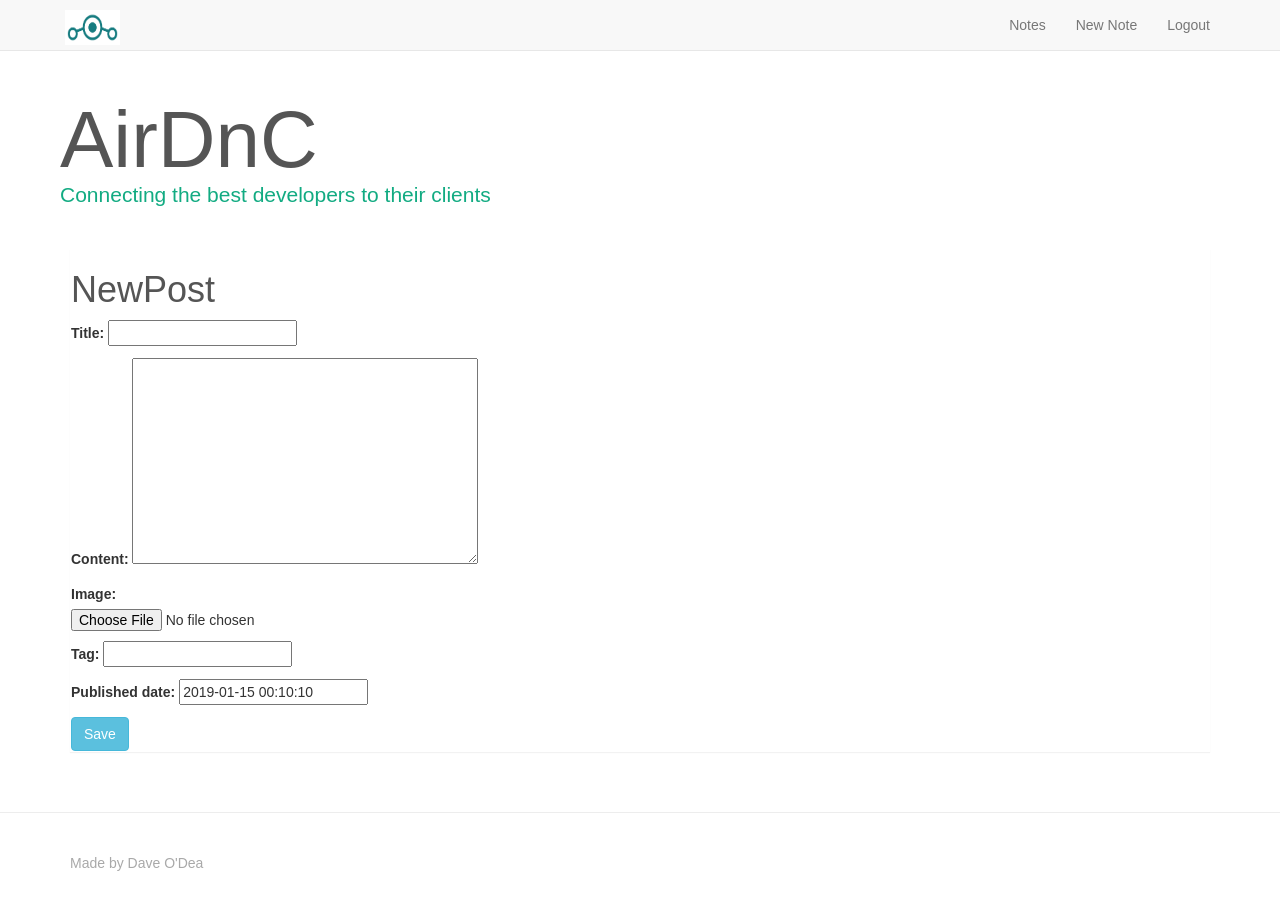
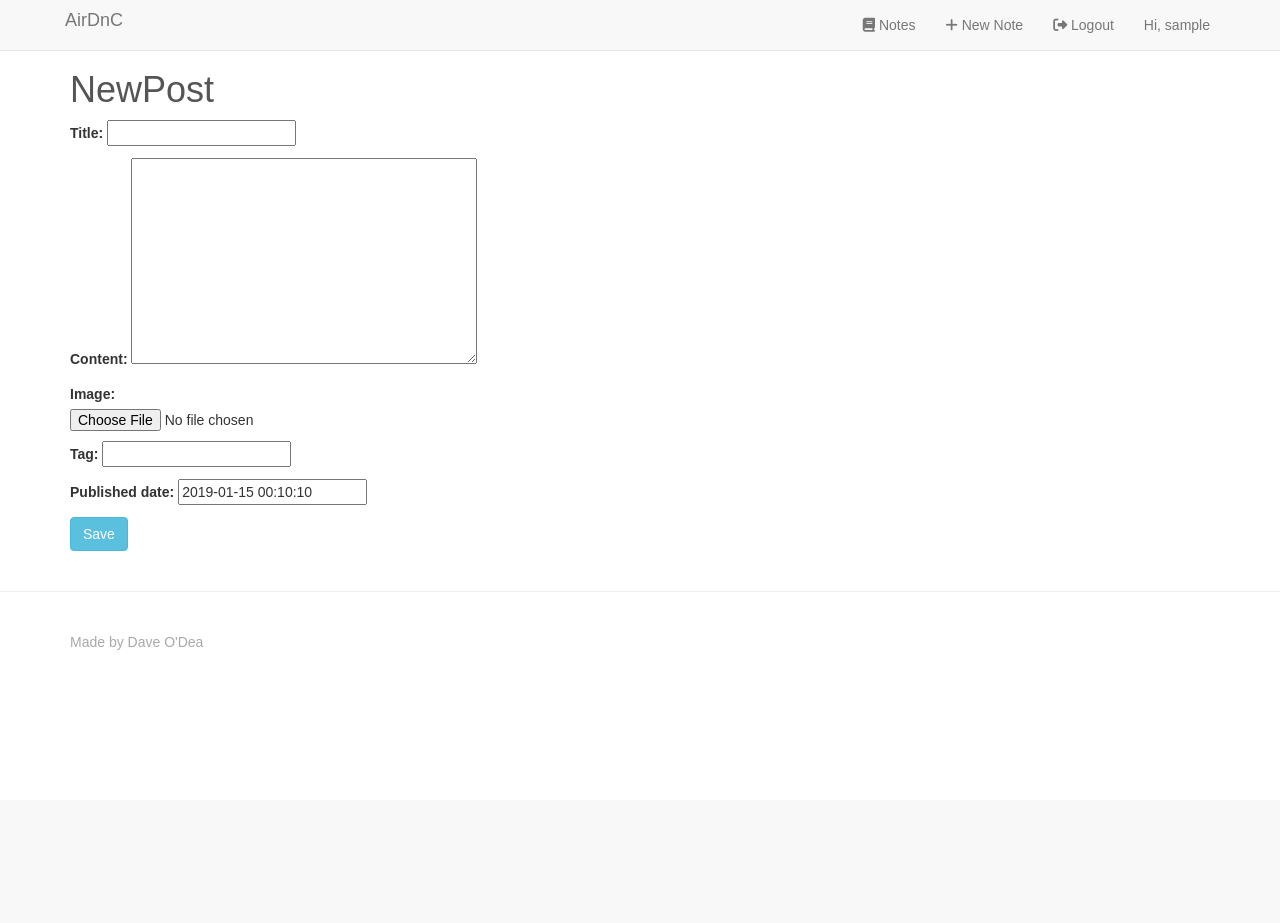
Before and after one commit to rnelliott/PyNote, a Django app: a page that uses templates/base.html in a window 1280 px wide. After the commit the page ends 650 px from the top, so only its background shows below. Run offline with Django 3.2, Linux system fonts and the light colour scheme; the visitor is signed in with stand-in values (Sample User, id 1); some libraries are stand-ins or nearby versions.

Commit message:
Project model changes

```diff
--- a/airdnc/settings.py
+++ b/airdnc/settings.py
@@ -117,7 +117,7 @@ AUTH_PASSWORD_VALIDATORS = [
     },
 ]
 
-AUTHENTICATION_BACKENDS =[
+AUTHENTICATION_BACKENDS = [
     'django.contrib.auth.backends.ModelBackend',
     'accounts.backends.CaseInsensitiveAuth'
 ]
@@ -159,6 +159,6 @@ EMAIL_PORT = 587
 CKEDITOR_UPLOAD_PATH = "uploads/"
 CKEDITOR_CONFIGS = {
     'awesome_ckeditor': {
-        'toolbar': 'Basic',
+        'toolbar': 'Full',
     },
 }
--- a/projects/models.py
+++ b/projects/models.py
@@ -1,3 +1,4 @@
+from django.contrib.auth.models import User
 from django.db import models
 from django.utils import timezone
 from ckeditor.fields import RichTextField
@@ -6,6 +7,7 @@ class Projects(models.Model):
     """
     Model for project/post by users
     """
+    author = models.ForeignKey(User, null=True, blank=True)
     title = models.CharField(max_length=200)
     # content = models.TextField()
     content = RichTextField(config_name='awesome_ckeditor')
--- a/projects/templates/projectform.html
+++ b/projects/templates/projectform.html
@@ -7,7 +7,5 @@
     {{ form.media }}
     {{ form.as_p }}
     <button type="submit" class="btn btn-info">Save</button>
-    <!-- <input type="submit"/> -->
-    <!-- {{ form | as_bootstrap }}
 </form>
 {% endblock %}
--- a/projects/templates/projects.html
+++ b/projects/templates/projects.html
@@ -8,7 +8,7 @@
         <a href="#" class="story-img">
             <img src="/media/img/profile.jpg">
         </a>
-        <p><span class="boldtext">Author:</span> Dave </p>
+        <p><span class="boldtext">Author:</span>  </p>
     </div>
     <div class="col-md-10 col-sm-9">
         <h3>{{ project.title }}</h3>
--- a/projects/views.py
+++ b/projects/views.py
@@ -39,6 +39,7 @@ def create_or_edit_project(request, pk=None):
     if request.method == 'POST':
         form = ProjectForm(request.POST, request.FILES, instance=project)
         if form.is_valid():
+            form.author = request.user
             project = form.save()
             return redirect(project_details, project.pk)
     else:
--- a/registration/password_reset_email.html
+++ b/registration/password_reset_email.html
@@ -6,7 +6,7 @@ Please go to the following page and choose a new password:
 {{ protocol }}://{{ domain }}{% url 'password_reset_confirm' uidb64=uid token=token %}
 {% endblock %}
 
-Your username, in case you've forgotten: {{ user.username }}
+Your username, in case you've not remembered, is: {{ user.username }}
 
 Thanks for using our site!
 
--- a/templates/base.html
+++ b/templates/base.html
@@ -6,10 +6,11 @@
     <meta charset="UTF-8">
     <meta name="viewport" content="width=device-width, initial-scale=1.0">
     <meta http-equiv="X-UA-Compatible" content="ie=edge">
-    <link rel="stylesheet" href="https://cdnjs.cloudflare.com/ajax/libs/bootswatch/3.3.7/cerulean/bootstrap.min.css">
+    <link rel="stylesheet" href="https://maxcdn.bootstrapcdn.com/bootstrap/3.3.7/css/bootstrap.min.css" integrity="sha384-BVYiiSIFeK1dGmJRAkycuHAHRg32OmUcww7on3RYdg4Va+PmSTsz/K68vbdEjh4u" crossorigin="anonymous">
     <link rel="stylesheet" href="{% static 'css/custom.css' %}">
     <script src="https://cdnjs.cloudflare.com/ajax/libs/jquery/3.2.1/jquery.min.js"></script>
     <script src="https://cdnjs.cloudflare.com/ajax/libs/twitter-bootstrap/3.3.7/js/bootstrap.min.js"></script>
+    <script src="https://use.fontawesome.com/d46ec8e634.js"></script>
     <title>AirDnC</title>
 </head>
 
@@ -24,23 +25,28 @@
                     <span class="icon-bar"></span>
                     <span class="icon-bar"></span>
                 </button>
-                <a class="navbar-brand" href="{% url 'get_projects' %}"><img src="/media/img/logo.png"></img></a>
+                <a class="navbar-brand" href="#">AirDnC</a>
+                <!-- <a class="navbar-brand" href="{% url 'get_projects' %}"><img src="/media/img/logo.png"></img>AirDnC</a> -->
             </div>
             <div id="navbar" class="navbar-collapse collapse">
+
                 <ul class="nav navbar-nav navbar-right">
-                    <li><a href="{% url 'get_projects' %}">Notes</a></li>
-                    <li><a href="{% url 'new_project' %}">New Note</a></li>
+                    <li><a href="{% url 'get_projects' %}"><i class="fa fa-book" aria-hidden="true"></i> Notes</a></li>
+                    <li><a href="{% url 'new_project' %}"><i class="fa fa-plus" aria-hidden="true"></i> New Note</a></li>
                     {% if user.is_authenticated %}
-                        <li><a href="{% url 'logout' %}">Logout</a></li>
+                        <li><a href="{% url 'logout' %}"><i class="fa fa-sign-out" aria-hidden="true"></i> Logout</a></li>
                     {% else %}
-                    <li><a href="{% url 'login' %}">Login</a></li>
+                    <li><a href="{% url 'login' %}"><i class="fa fa-sign-in" aria-hidden="true"></i> Login</a></li>
+                    <li><a href="{% url 'register' %}"><i class="fa fa-user-plus" aria-hidden="true"></i> Register</a></li>
                     {% endif %}
+                    <li><a href="">Hi, {{ request.user.username }}</a></li>
+
                 </ul>
             </div>
         </div>
     </nav>
 
-    <div id="masthead">
+    <!-- <div id="masthead">
         <div class="container">
             <div class="row">
                 <h1> AirDnC
@@ -48,17 +54,17 @@
                 </h1>
             </div>
         </div>
-    </div>
+    </div> -->
 
     <div class="container">
         <div class="row">
             <div class="col-md-12">
-                <div class="panel">
+
                     <!-- Project entries -->
                     {% block content %}
                     {% endblock %}
                     <!-- END -->
-                </div>
+
             </div>
         </div>
     </div>
```
Also changed, not shown: accounts/urls_reset.py (+12 -0 lines), media/img/Screenshot_2018-11-10_at_15.50.53.png (added), projects/migrations/0001_initial.py, projects/migrations/0002_auto_20181015_2018.py (deleted), projects/migrations/0003_auto_20181015_2023.py (deleted), projects/migrations/0004_auto_20181115_1609.py (deleted).
